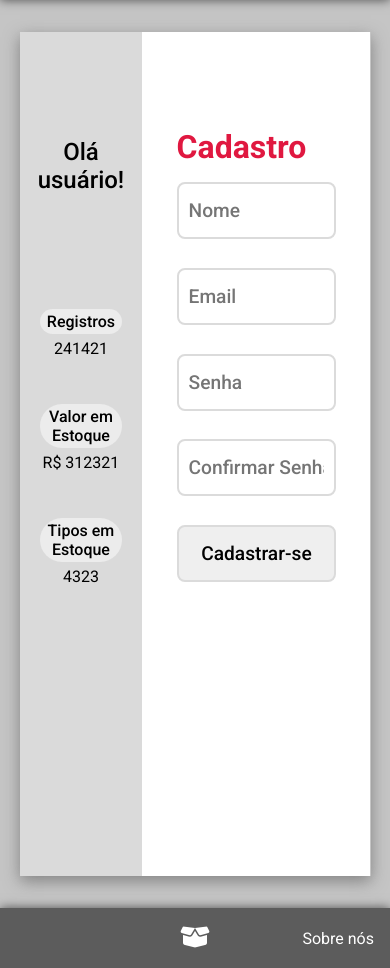
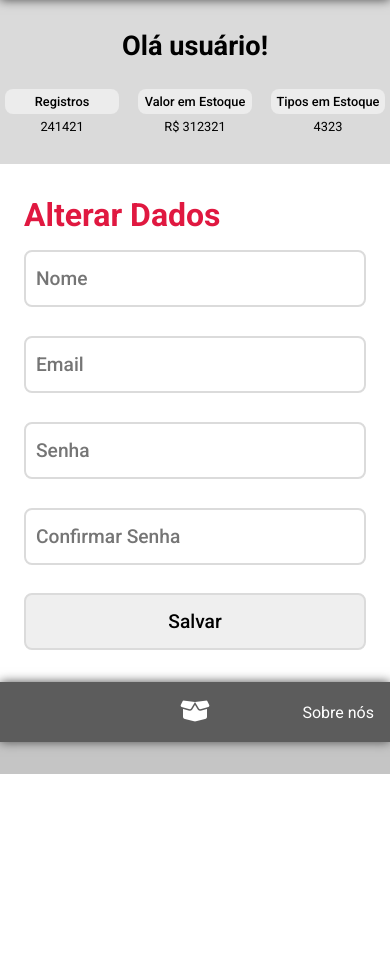
Before and after one commit to GabrielNicolim/alice, a PHP site: page /public/views/user.html in a window 390 px wide. Shown: the part 70-1038 px from the top of the page. After the commit the page ends 844 px from the top, so only its background shows below. Run offline with PHP 8.4, Linux system fonts and the light colour scheme; some libraries are stand-ins or nearby versions.

Commit message:
user media query finished

```diff
--- a/public/css/user.css
+++ b/public/css/user.css
@@ -1,6 +1,5 @@
 .container {
     width: 90vw;
-    height: 100vh;
     margin: 2em auto;
     display: flex;
     box-shadow: 0 5px 15px rgba(77, 77, 77, 0.555);
@@ -9,13 +8,12 @@
 .container .left {
     width: 35%;
     background: rgb(218, 218, 218);
-    height: 100%;
     padding: 10px 20px;
 }
 
 .container .left .welcome {
-    font-weight: 500;
-    font-size: 1.5em;
+    font-weight: 700;
+    font-size: 1.7em;
     text-align: center;
     width: 100%;
     height: 30%;
@@ -44,7 +42,6 @@
 
 .container .right {
     width: 65%;
-    height: 100%;
     background: rgb(255, 255, 255);
     padding: 6em 0;
 }
@@ -92,3 +89,84 @@
     transition: 400ms;
     cursor: pointer;
 }
+
+/* Error */
+
+.error {
+    border: 2px solid rgb(224, 24, 64) !important;
+}
+
+.error::placeholder {
+    color: rgb(224, 24, 64);
+    font-size: .9em;
+}
+
+.responsive {
+    visibility: hidden;
+}
+
+@media only screen and (max-width: 767px) {
+    .container {
+        display: block;
+        width: 100vw;
+        margin: 0;
+    }
+
+    .container .left {
+        width: 100%;
+        padding: 30px 5px;
+    }
+
+    .container .left .welcome {
+        margin-bottom: 1em;
+    }
+
+    .container .left .statics .field {
+        margin-top: 0;
+        width: 30%;
+        font-size: .8em;
+        padding: 5px;
+        border-radius: 8px;
+        display: flex;
+        align-items: center;
+        justify-content: center;
+    }
+
+    .container .left .statics #statics-field {
+        display: flex;
+        justify-content: space-between;
+    }
+
+    .container .left .statics #statics-field .full-screen {
+        display: none;
+    }
+
+    .responsive {
+        visibility: unset;
+        margin-top: 5px;
+        display: flex;
+        justify-content: space-between;
+        width: 100%;
+    }
+
+    .responsive span {
+        width: 30%;
+        text-align: center;
+        font-size: .8em;
+    }
+
+    .container .right {
+        width: 100%;
+        height: 100%;
+        padding: 2em 1.5em;
+    }
+
+    .container .right .top {
+        width: 100%;
+    }
+
+    .container input,
+    .submitBtn {
+        width: 100%;
+    }
+}
--- a/public/views/user.html
+++ b/public/views/user.html
@@ -57,28 +57,36 @@
             </div>
 
             <div class="statics">
-                <div class="field">Registros</div>
-                <span>241421</span>
+                <div id="statics-field">
+                    <div class="field">Registros</div>
+                    <span class="full-screen">241421</span>
 
-                <div class="field">Valor em Estoque</div>
-                <span>R$ 312321</span>
+                    <div class="field">Valor em Estoque</div>
+                    <span class="full-screen">R$ 312321</span>
 
-                <div class="field">Tipos em Estoque</div>
-                <span>4323</span>
+                    <div class="field">Tipos em Estoque</div>
+                    <span class="full-screen">4323</span>
+                </div>
+
+                <div class="responsive">
+                    <span>241421</span>
+                    <span>R$ 312321</span>
+                    <span>4323</span>
+                </div>
             </div>
         </div>
 
         <div class="right">
             <div class="top">
-                <h1>Cadastro</h1>
+                <h1>Alterar Dados</h1>
             </div>
 
-            <form action="" method="POST">
+            <form action="" onsubmit="return registerValidate(event)" method="POST">
                 <input type="text" name="name" id="name" placeholder="Nome">
                 <input type="email" name="email" id="email" placeholder="Email">
                 <input type="password" name="password" id="password" placeholder="Senha">
                 <input type="password" name="confirmPassword" id="confirmPassword" placeholder="Confirmar senha">
-                <input type="submit" class="submitBtn" value="Cadastrar-se">
+                <input type="submit" class="submitBtn" value="Salvar">
             </form>
         </div>
     </div>
@@ -96,5 +104,7 @@
     </footer>
 
     <script src="../scripts/menuShow.js"></script>
+    <script src="../scripts/formValidate.js"></script>
+    <script src="../scripts/registerValidate.js"></script>
 </body>
 </html>
```
Also changed, not shown: index.php (+4 -4 lines), public/css/index.css (+9 -1 lines).
